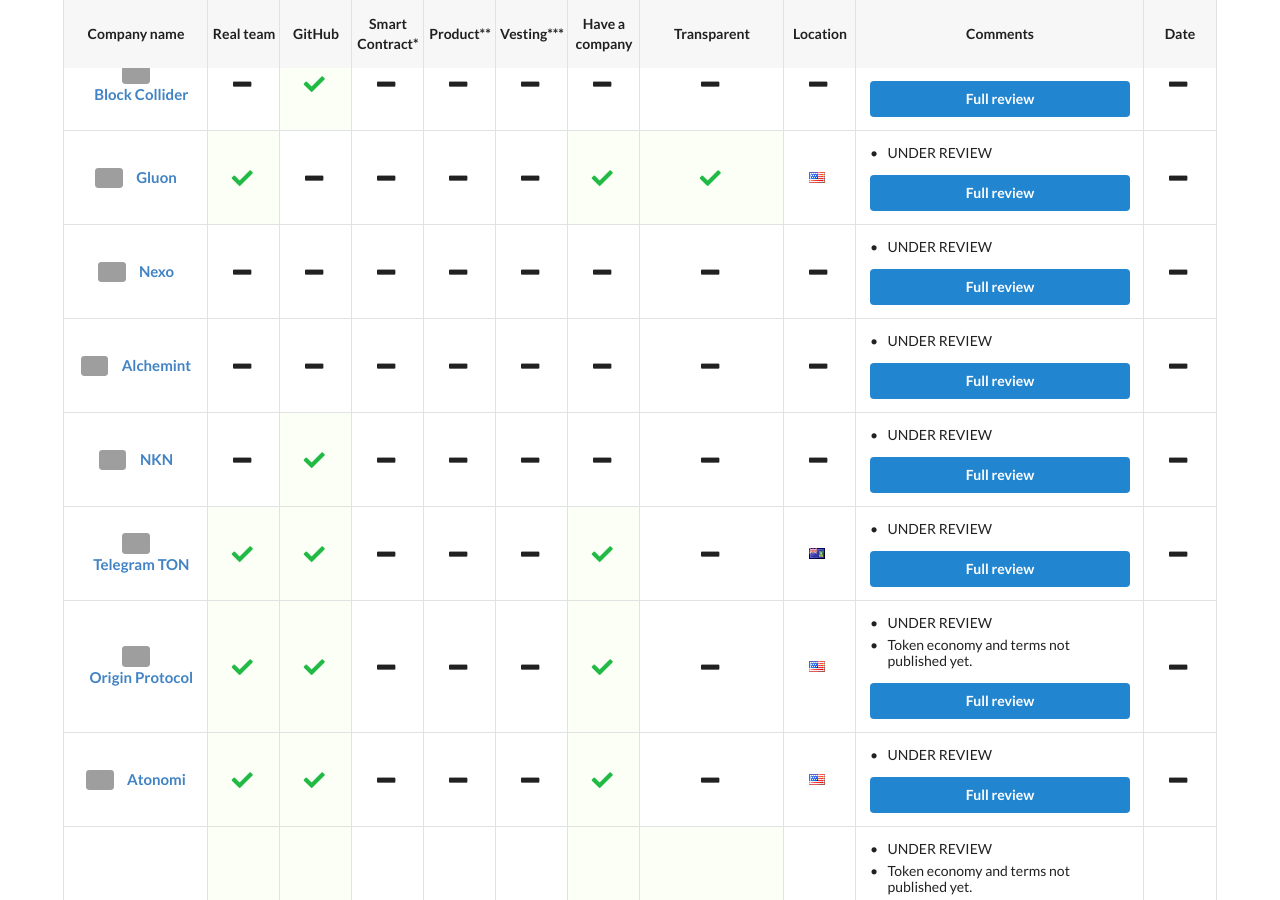
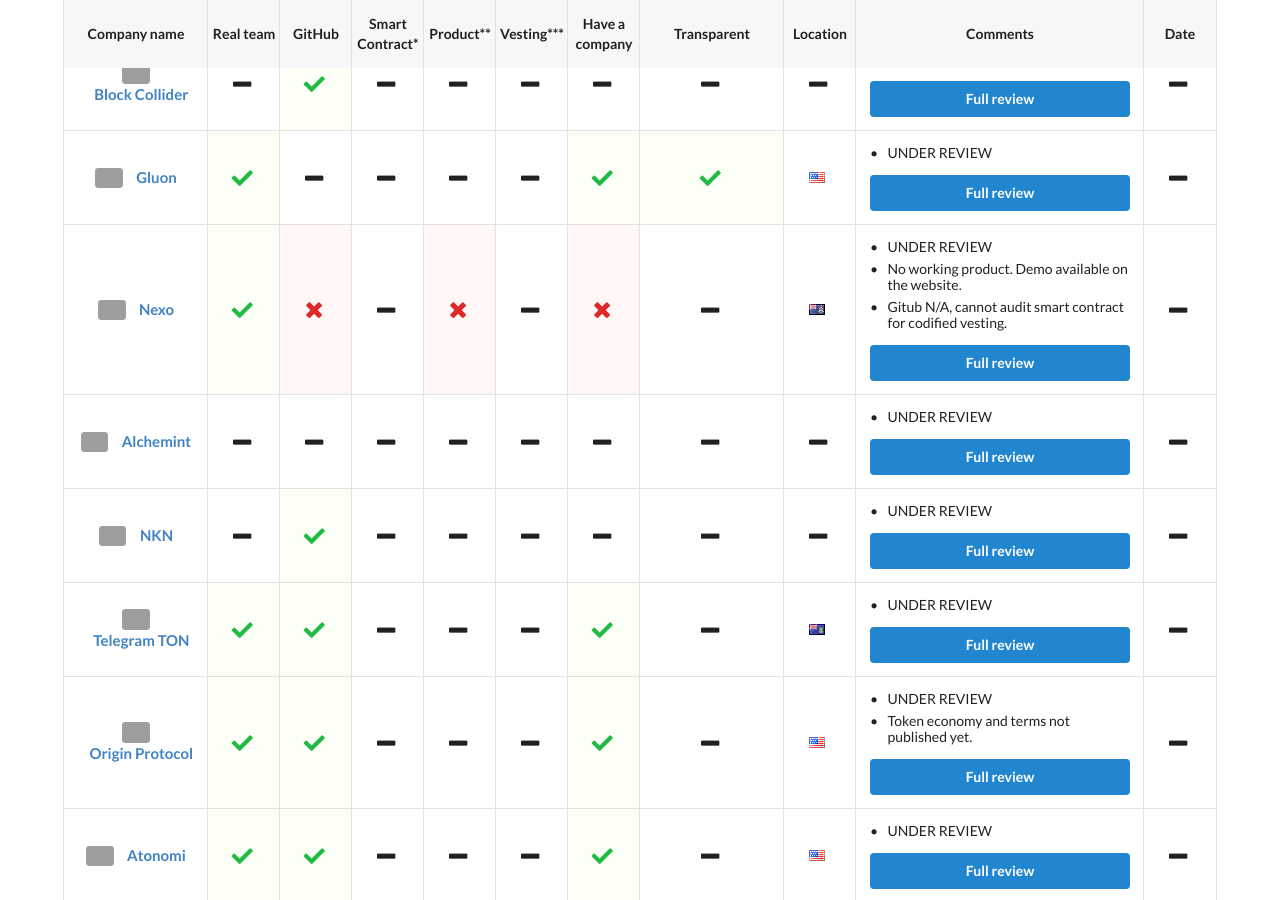
Before and after one commit to ico-check/ico-check, a Jekyll site: the page built from in-review.md, in a window 1280 px wide and 900 px high, scrolled down 603 px. Built offline with Jekyll 4.4.1, drawn with Linux system fonts in a browser that asks for light colours; nearby versions of some CDN libraries; grey boxes are pictures that could not be loaded.

Commit message:
56-nexo-ico-check
Added comments

```diff
--- a/_data/in-review-icos.yml
+++ b/_data/in-review-icos.yml
@@ -55,16 +55,18 @@
 - name: Nexo
   image: https://i.imgur.com/DrLqRYG.jpg
   url: https://nexo.io/
-  real_team:
-  github:
+  real_team: true
+  github: false
   smart_contract:
-  product:
+  product: false
   min_vesting:
-  have_company:
+  have_company: false
   transparent:
-  location:
+  location: Cayman Islands
   comments:
     - content: UNDER REVIEW
+    - content: No working product. Demo available on the website.
+    - content: Gitub N/A, cannot audit smart contract for codified vesting.
   ico_start_date:
   ico_end_date:
   safe:
```
